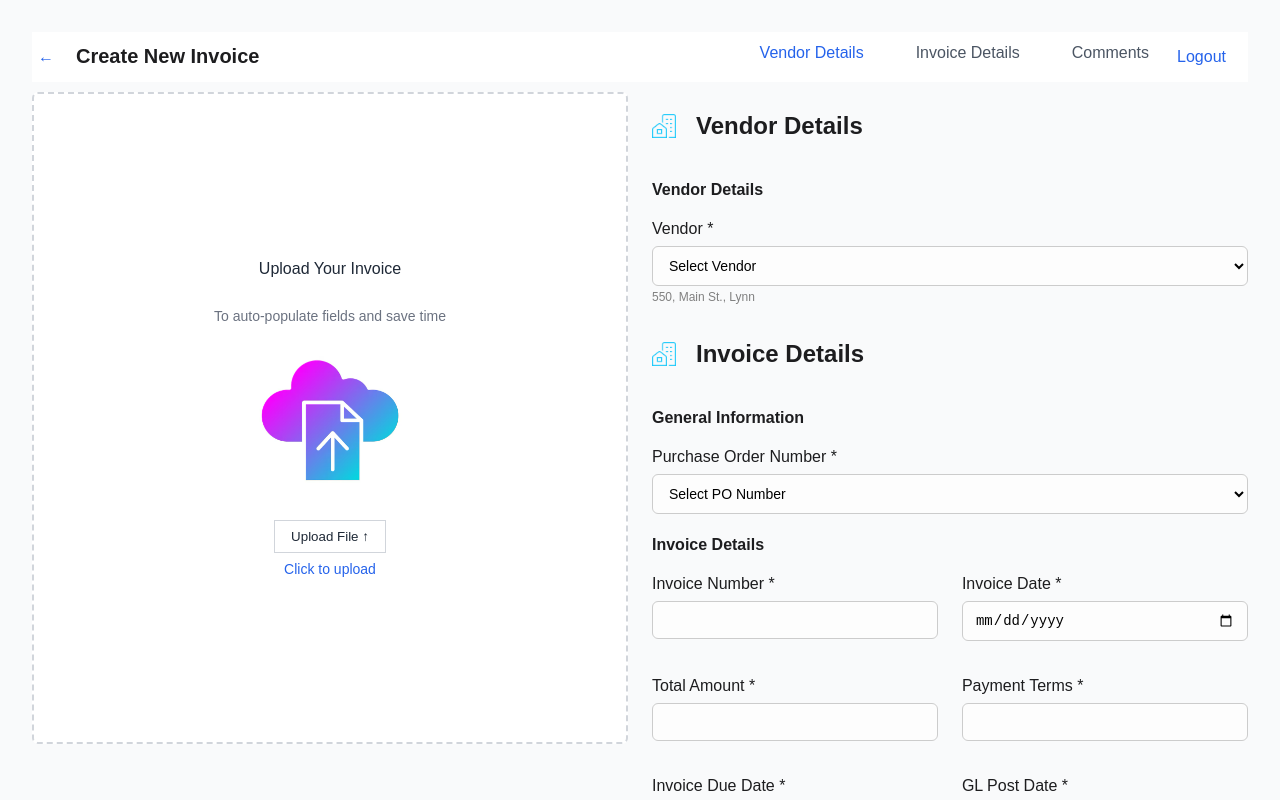
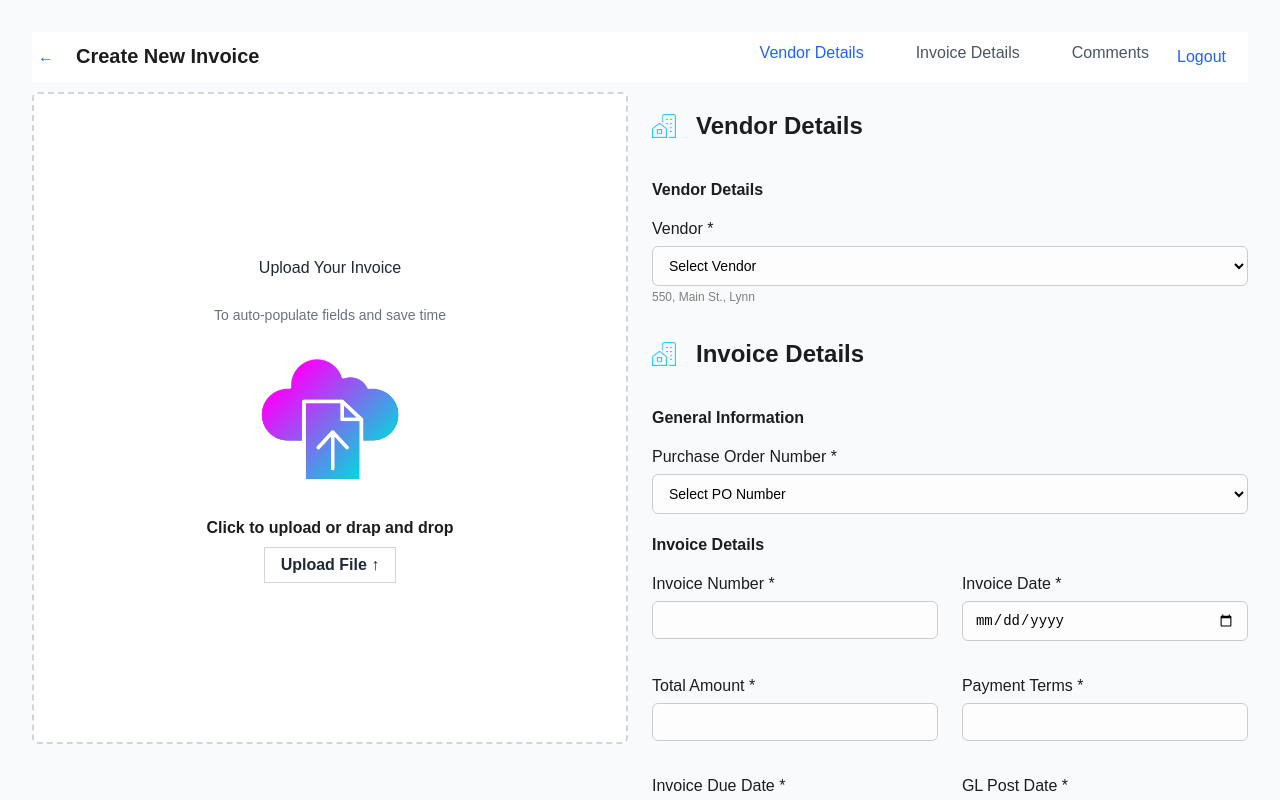
Before and after one commit to rahul2891/invoice_form_with_login, a React (Vite) app: page /invoice in a window 1280 px wide. Shown: the top 800 px of the page. Built offline with nearby package versions, Linux system fonts and the light colour scheme; sample sign-in values are in the browser's storage.

Commit message:
Enhance PDFUploader component with file upload functionality and improve styling. Add file selection and upload handling, including drag-and-drop support.

```diff
--- a/src/components/Invoice/PDFUploader.css
+++ b/src/components/Invoice/PDFUploader.css
@@ -1,13 +1,13 @@
 .upload-section {
-    border: 2px dashed #d1d5db; /* light gray */
-    border-radius: 0.375rem; /* rounded corners */
+    border: 2px dashed #d1d5db;
+    border-radius: 0.375rem;
     padding: 1.5rem;
     display: flex;
     flex-direction: column;
     align-items: center;
     justify-content: center;
     min-height: 600px;
-    background-color: #ffffff; /* white */
+    background-color: #ffffff;
   }
 
   .upload-section img {
@@ -17,31 +17,40 @@
   }
 
   .upload-section p {
-    color: #1f2937; /* gray-800 */
+    color: #1f2937;
   }
 
   .upload-section .upload-info {
-    color: #6b7280; /* gray-500 */
+    color: #6b7280;
     font-size: 0.875rem;
     margin-bottom: 1rem;
   }
 
   .upload-section button {
-    border: 1px solid #d1d5db; /* light gray border */
+    border: 1px solid #d1d5db;
     padding: 0.5rem 1rem;
-    background-color: #ffffff; /* white */
-    color: #1f2937; /* gray-800 */
+    background-color: #ffffff;
+    color: #1f2937;
     cursor: pointer;
     transition: background-color 0.3s;
   }
 
   .upload-section button:hover {
-    background-color: #f3f4f6; /* light gray */
+    background-color: #f3f4f6;
   }
 
   .upload-section .upload-link {
-    color: #2563eb; /* blue */
+    color: #2563eb;
     font-size: 0.875rem;
     margin-top: 0.5rem;
     cursor: pointer;
   }
+
+  .upload-btn {
+    margin-bottom: 10px;
+    font-size: 16px;
+  font-weight: bold;
+  text-align: center;
+  cursor: pointer;
+
+  }
--- a/src/components/Invoice/PDFUploader.jsx
+++ b/src/components/Invoice/PDFUploader.jsx
@@ -1,8 +1,26 @@
-import React from "react";
-import './PDFUploader.css'
+import React, { useState } from "react";
+import './PDFUploader.css';
 import Upload from '../../assets/upload.png';
 
 const PDFUploader = () => {
+  const [file, setFile] = useState(null);
+
+  const handleFileChange = (event) => {
+    const uploadedFile = event.target.files[0];
+    if (uploadedFile) {
+      setFile(uploadedFile);
+      console.log("File uploaded:", uploadedFile);
+    }
+  };
+
+  const handleUploadClick = () => {
+    if (file) {
+      alert(`File "${file.name}" uploaded successfully!`);
+    } else {
+      alert("Please select a file to upload.");
+    }
+  };
+
   return (
     <div className="upload-section">
       <p>Upload Your Invoice</p>
@@ -10,8 +28,20 @@ const PDFUploader = () => {
       <div className="upload-image">
         <img src={Upload} alt="Upload" />
       </div>
-      <button className="upload-btn">Upload File ↑</button>
-      <p className="upload-link">Click to upload</p>
+      <input
+        type="file"
+        accept=".pdf"
+        onChange={handleFileChange}
+        style={{ display: "none" }}
+        id="file-input"
+      />
+      <label htmlFor="file-input" className="upload-btn">
+        Click to upload or drap and drop
+      </label>
+      <button className="upload-btn" onClick={handleUploadClick}>
+        Upload File ↑
+      </button>
+      {file && <p className="upload-link">Selected File: {file.name}</p>}
     </div>
   );
 };
```
